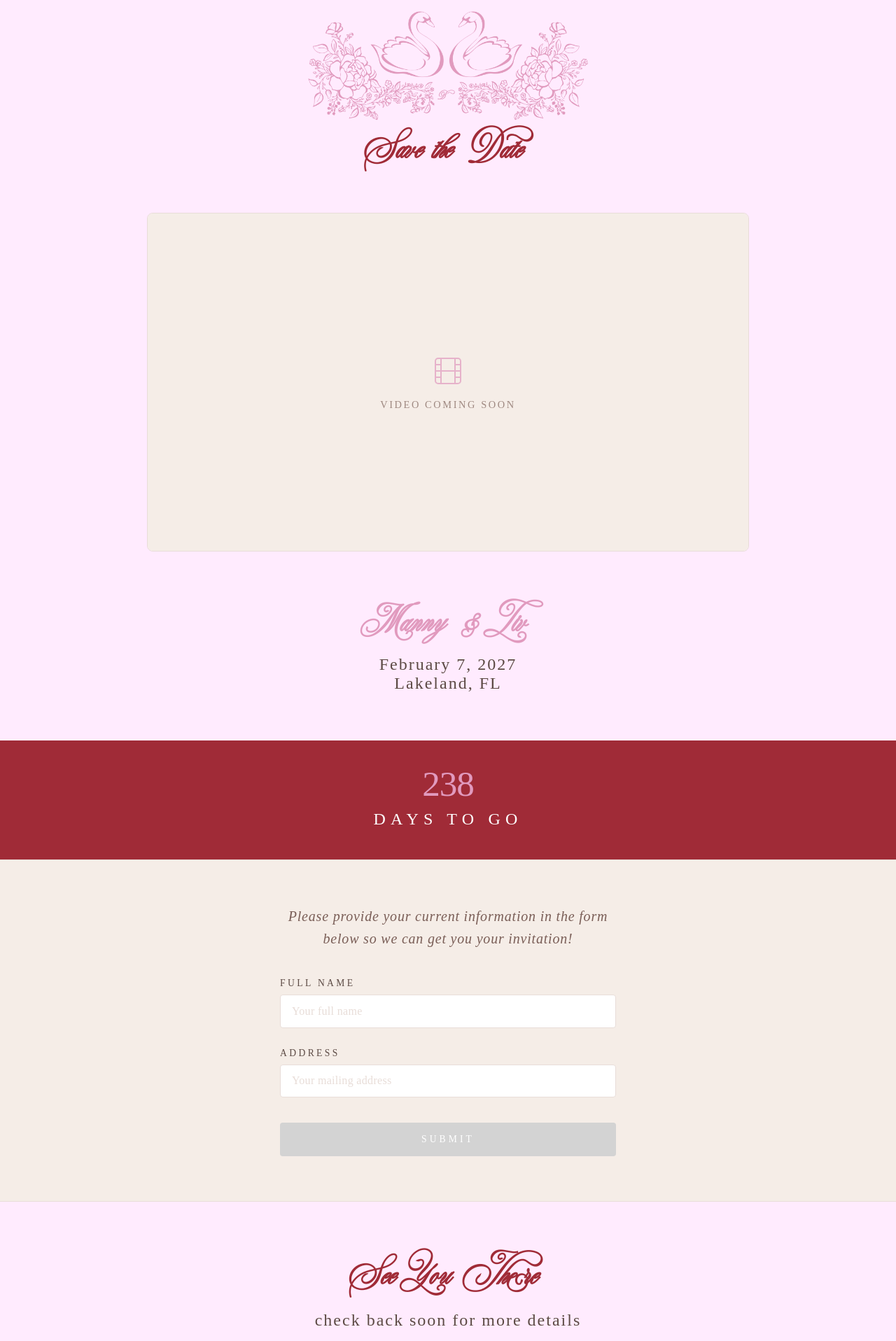
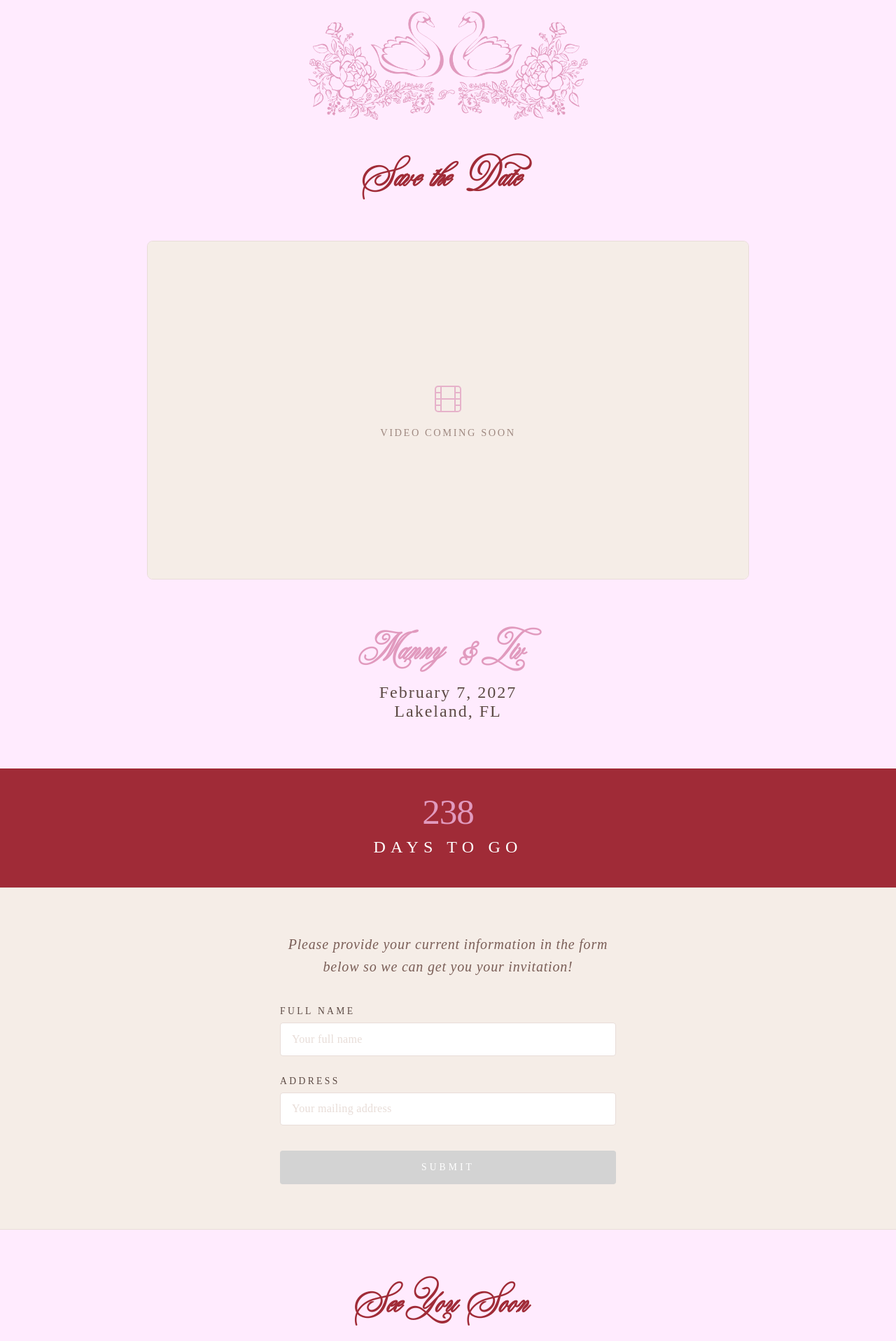
Before and after one commit to mannybennett/Wedding-Site, a React (Vite) app: page / in a window 1280 px wide. Shown: the top 1916 px of the page at 70% size. Built offline with nearby package versions, Linux system fonts and the light colour scheme; a web font is replaced by a local one.

Commit message:
Adjustments 2

```diff
--- a/src/App.css
+++ b/src/App.css
@@ -134,12 +134,13 @@ body {
 .save-the-date {
   font-family: var(--font-secondary);
   font-size: clamp(3rem, 4vw, 4rem);
-  padding-right: 10px;
+  padding-right: 15px;
   /* font-weight: 300; */
   /* letter-spacing: clamp(0.1em, 1.5vw, 0.3em); */
   /* text-transform: uppercase; */
   color: var(--color-red);
   text-align: center;
+  margin-top: var(--spacing-lg);
   /* line-height: 1.1; */
   /* padding-left: clamp(0.5rem, 0.5rem, 3rem); */
   /* margin-bottom: var(--spacing-md); */
@@ -278,7 +279,7 @@ body {
   line-height: 1;
   margin-bottom: var(--spacing-sm);
   margin-top: var(--spacing-lg);
-  padding-right: 10px;
+  padding-right: 15px;
 }
 
 .ampersand {
@@ -518,7 +519,7 @@ body {
   /* letter-spacing: clamp(0.2em, 2vw, 0.45em); */
   /* text-transform: uppercase; */
   color: var(--color-red);
-  padding-right: 10px;
+  padding-right: 15px;
   text-align: center;
   /* line-height: 1.1; */
 }
--- a/src/App.jsx
+++ b/src/App.jsx
@@ -201,8 +201,8 @@ export default function SaveTheDate() {
       <footer className="footer-section">
         {/* <div className="divider" aria-hidden="true" /> */}
 
-        <p className="see-you-soon">See You There</p>
-        <p className="wedding-details2">check back soon for more details</p>
+        <p className="see-you-soon">See You Soon</p>
+        <p className="wedding-details2">Check back later for more details.</p>
 
         {/* <div className="emblem-wrapper" aria-hidden="true">
           <img src={EMBLEM_URL} alt="" />
```
